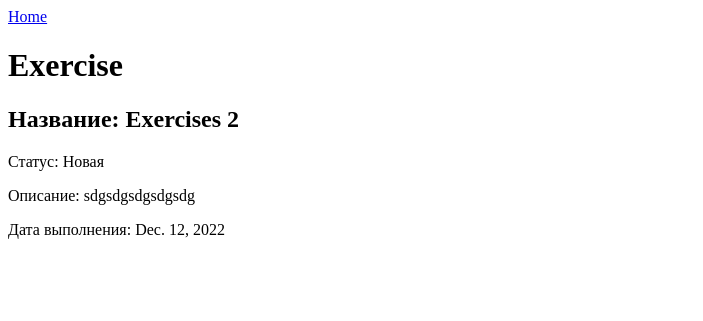
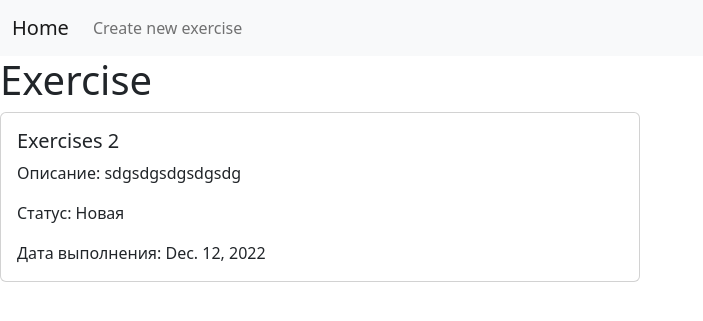
Before and after one commit to Shirin26/todolist_2, a Django app: page /exercise/2/ in a window 1280 px wide. Shown: the top 321 px of the page, without its empty margins (0-703 px from the left). Run offline with Django 4.2, Linux system fonts and the light colour scheme; data comes from the database, SQL or seed files in the repository.

Commit message:
Добавbkf базовый шаблон и панель навигации

```diff
--- /dev/null
+++ b/source/webapp/templates/base.html
@@ -0,0 +1,34 @@
+<!doctype html>
+<html lang="en">
+<head>
+    <meta charset="UTF-8">
+    <meta name="viewport" content="width=device-width, user-scalable=no, initial-scale=1.0, maximum-scale=1.0, minimum-scale=1.0">
+    <meta http-equiv="X-UA-Compatible" content="ie=edge">
+    <!-- CSS only -->
+    <link href="https://cdn.jsdelivr.net/npm/bootstrap@5.2.2/dist/css/bootstrap.min.css" rel="stylesheet" integrity="sha384-Zenh87qX5JnK2Jl0vWa8Ck2rdkQ2Bzep5IDxbcnCeuOxjzrPF/et3URy9Bv1WTRi" crossorigin="anonymous">
+    <title>{% block title %}To_do_list{% endblock %}</title>
+</head>
+<body>
+<nav class="navbar navbar-expand-lg bg-light">
+  <div class="container-fluid">
+    <a class="navbar-brand" href="{% url 'index' %}">Home</a>
+    <button class="navbar-toggler" type="button" data-bs-toggle="collapse" data-bs-target="#navbarNav" aria-controls="navbarNav" aria-expanded="false" aria-label="Toggle navigation">
+      <span class="navbar-toggler-icon"></span>
+    </button>
+    <div class="collapse navbar-collapse" id="navbarNav">
+      <ul class="navbar-nav">
+          {% block nav %}{% endblock %}
+      </ul>
+    </div>
+  </div>
+</nav>
+
+<div class="content">
+{% block content %}
+
+{% endblock %}
+</div>
+<!-- JavaScript Bundle with Popper -->
+<script src="https://cdn.jsdelivr.net/npm/bootstrap@5.2.2/dist/js/bootstrap.bundle.min.js" integrity="sha384-OERcA2EqjJCMA+/3y+gxIOqMEjwtxJY7qPCqsdltbNJuaOe923+mo//f6V8Qbsw3" crossorigin="anonymous"></script>
+</body>
+</html>
--- a/source/webapp/templates/exercise.html
+++ b/source/webapp/templates/exercise.html
@@ -1,18 +1,19 @@
-<!doctype html>
-<html lang="en">
-<head>
-    <meta charset="UTF-8">
-    <meta name="viewport"
-          content="width=device-width, user-scalable=no, initial-scale=1.0, maximum-scale=1.0, minimum-scale=1.0">
-    <meta http-equiv="X-UA-Compatible" content="ie=edge">
-    <title>Exercise</title>
-</head>
-<body>
-<a href="{% url 'index' %}">Home</a>
-<h1>Exercise</h1>
-<h2>Название: {{ exercise.title }}</h2>
-<p>Статус: {{ exercise.get_status_display }}</p>
-<p style="white-space: pre-wrap">Описание: {{ exercise.description }}</p>
-<p>Дата выполнения: {{ exercise.todo_date }}</p>
-</body>
-</html>
+{% extends 'base.html' %}
+
+{% block nav %}
+    <li class="nav-item">
+        <a class="nav-link" href="{% url 'exercise_add' %}">Create new exercise</a>
+    </li>
+{% endblock %}
+
+{% block content %}
+    <h1>Exercise</h1>
+<div class="card w-50">
+  <div class="card-body">
+    <h5 class="card-title">{{ exercise.title }}</h5>
+    <p class="card-text" style="white-space: pre-wrap">Описание: {{ exercise.description }}</p>
+    <p class="card-text">Статус: {{ exercise.get_status_display }}</p>
+      <p class="card-text">Дата выполнения: {{ exercise.todo_date }}</p>
+  </div>
+</div>
+{%  endblock %}
```
Also changed, not shown: source/webapp/templates/create.html (+21 -22 lines), source/webapp/templates/index.html (+10 -17 lines).
